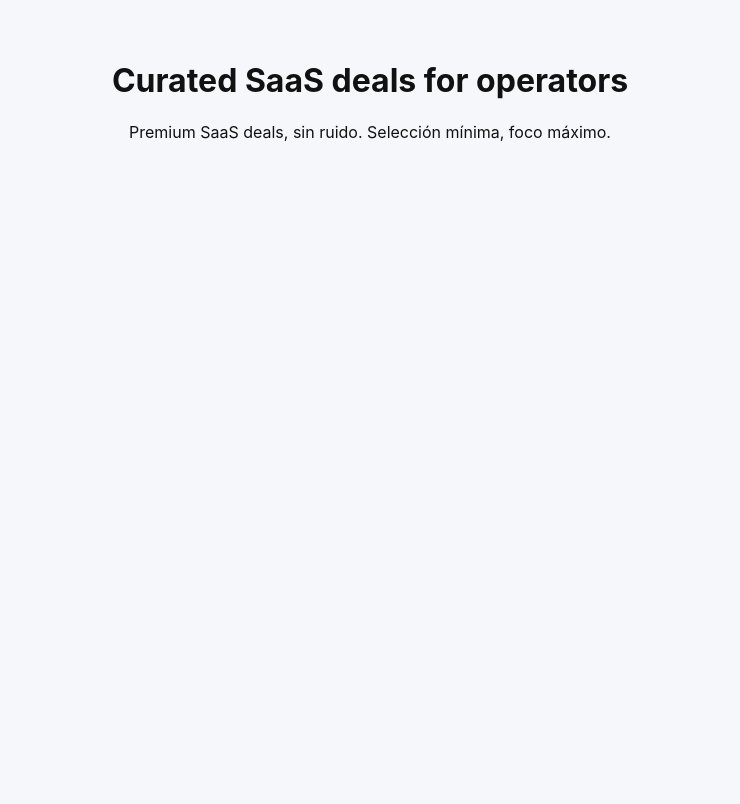
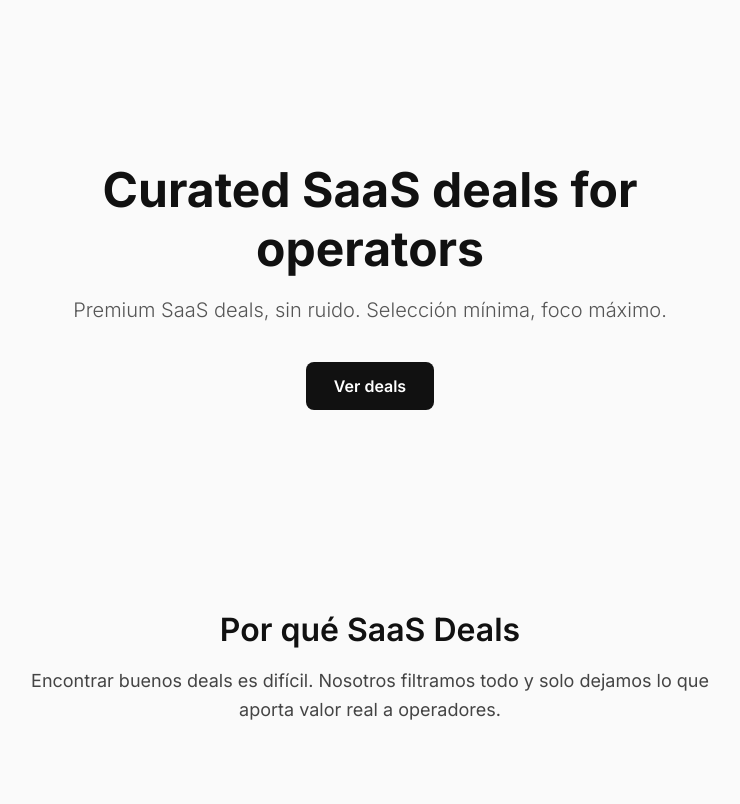
Before and after one commit to urkohajko/saas-deals-clean, a FastAPI app: page / in a window 1280 px wide. Shown: the whole page, without its empty margins (270-1010 px from the left). Before the commit the page ends 141 px from the top, so only its background shows below. Run offline with FastAPI, Linux system fonts and the light colour scheme.

Commit message:
Improve landing design

```diff
--- a/static/styles.css
+++ b/static/styles.css
@@ -1,119 +1,65 @@
-/* Base */
 body {
-    font-family: Inter, Arial, sans-serif;
-    background: #f5f7fa;
+    font-family: 'Inter', sans-serif;
+    background: #fafafa;
+    color: #111;
     margin: 0;
-    padding: 40px;
-    color: #111;
+    padding: 0;
 }
 
-header {
+/* HERO */
+
+.hero {
     text-align: center;
+    padding: 120px 20px;
+    max-width: 700px;
+    margin: auto;
+}
+
+.hero h1 {
+    font-size: 48px;
+    font-weight: 700;
+    margin-bottom: 20px;
+}
+
+.subtitle {
+    font-size: 20px;
+    font-weight: 300;
+    color: #555;
     margin-bottom: 40px;
 }
 
-/* Grid */
-.grid {
-    display: grid;
-    grid-template-columns: repeat(auto-fill, minmax(340px, 1fr));
-    gap: 32px;
+.cta {
+    display: inline-block;
+    padding: 14px 28px;
+    background: #111;
+    color: white;
+    border-radius: 8px;
+    text-decoration: none;
+    font-weight: 600;
+    transition: 0.2s;
 }
 
-/* Card */
-.card {
-    background: #fff;
-    border-radius: 16px;
-    overflow: hidden;
-    box-shadow: 0 8px 24px rgba(0,0,0,0.08);
-    transition: transform .2s ease, box-shadow .2s ease;
-    position: relative; /* FIX CRÍTICO */
+.cta:hover {
+    background: #333;
 }
 
-.card:hover {
-    transform: translateY(-4px);
-    box-shadow: 0 12px 32px rgba(0,0,0,0.12);
+/* WHY SECTION */
+
+.why {
+    max-width: 700px;
+    margin: 80px auto;
+    text-align: center;
+    padding: 0 20px;
 }
 
-/* Hero image */
-.hero {
-    width: 100%;
-    height: 160px;
-    object-fit: cover;
+.why h2 {
+    font-size: 32px;
+    font-weight: 600;
+    margin-bottom: 16px;
 }
 
-/* Badge */
-.badge {
-    position: absolute;
-    top: 12px;
-    left: 12px;
-    background: #111;
-    color: #fff;
-    padding: 6px 12px;
-    border-radius: 8px;
-    font-size: 12px;
-    font-weight: 700;
+.why p {
+    font-size: 18px;
+    color: #444;
+    line-height: 1.6;
 }
-
-/* Content */
-.content {
-    padding: 20px;
-}
-
-.logo {
-    width: 40px;
-    height: 40px;
-    margin-bottom: 12px;
-}
-
-.category {
-    color: #666;
-    font-size: 14px;
-}
-
-.desc {
-    margin: 8px 0;
-    color: #333;
-}
-
-.tagline {
-    font-size: 14px;
-    color: #777;
-}
-
-/* Pricing */
-.pricing {
-    margin: 16px 0;
-}
-
-.price {
-    font-size: 20px;
-    font-weight: 700;
-}
-
-.old {
-    text-decoration: line-through;
-    margin-left: 8px;
-    color: #999;
-}
-
-.discount {
-    margin-left: 8px;
-    color: #0a7;
-    font-weight: 700;
-}
-
-/* Button */
-.button {
-    display: inline-block;
-    background: #0a7;
-    color: #fff;
-    padding: 12px 16px;
-    border-radius: 8px;
-    text-decoration: none;
-    font-weight: 700;
-    transition: background .2s ease;
-}
-
-.button:hover {
-    background: #086;
-}
--- a/templates/deals.html
+++ b/templates/deals.html
@@ -3,42 +3,19 @@
 <head>
     <meta charset="UTF-8">
     <title>SaaS Deals</title>
-    <link rel="stylesheet" href="/static/styles.css?v={{ version }}">
+    <link href="https://fonts.googleapis.com/css2?family=Inter:wght@300;400;600;700&display=swap" rel="stylesheet">
+    <link rel="stylesheet" href="/static/styles.css">
 </head>
 <body>
+    <section class="hero">
+        <h1>Curated SaaS deals for operators</h1>
+        <p class="subtitle">Premium SaaS deals, sin ruido. Selección mínima, foco máximo.</p>
+        <a class="cta" href="#">Ver deals</a>
+    </section>
 
-<header>
-    <h1>Curated SaaS deals for operators</h1>
-    <p>Premium SaaS deals, sin ruido. Selección mínima, foco máximo.</p>
-</header>
-
-<div class="grid">
-    {% for d in deals %}
-    <div class="card">
-        <img class="hero" src="{{ d.hero }}" alt="{{ d.name }} hero">
-        <span class="badge">{{ d.badge }}</span>
-
-        <div class="content">
-            <img class="logo" src="{{ d.logo }}" alt="{{ d.name }} logo">
-
-            <h2>{{ d.name }}</h2>
-            <p class="category">{{ d.category }}</p>
-            <p class="desc">{{ d.description }}</p>
-            <p class="tagline">{{ d.tagline }}</p>
-
-            <div class="pricing">
-                <span class="price">{{ d.price }}</span>
-                <span class="old">{{ d.old_price }}</span>
-                <span class="discount">{{ d.discount }}</span>
-            </div>
-
-            <a class="button" href="https://google.com?q={{ d.slug }}" target="_blank">
-                ⚡ Get this deal
-            </a>
-        </div>
-    </div>
-    {% endfor %}
-</div>
-
+    <section class="why">
+        <h2>Por qué SaaS Deals</h2>
+        <p>Encontrar buenos deals es difícil. Nosotros filtramos todo y solo dejamos lo que aporta valor real a operadores.</p>
+    </section>
 </body>
 </html>
```
